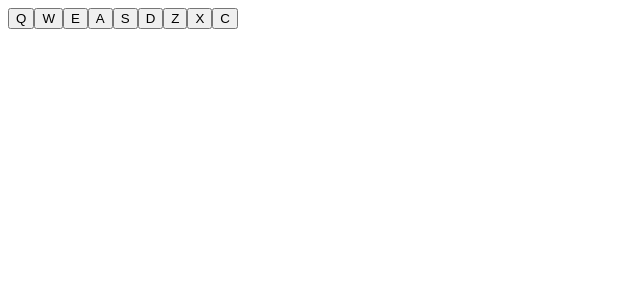
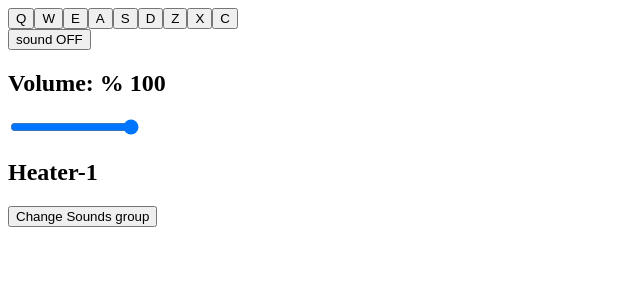
Before and after one commit to joseyzambranov/drum_machine_fcc, a React (Create React App) app: page / in a window 1280 px wide. Shown: the top 300 px of the page, without its empty margins (0-640 px from the left). Built offline with nearby package versions, Linux system fonts and the light colour scheme.

Commit message:
finish logic of the app

```diff
--- a/src/App.js
+++ b/src/App.js
@@ -1,4 +1,5 @@
 import './App.css';
+import React, {useState,useEffect} from "react";
 
 const bankOne=[
   {
@@ -113,27 +114,117 @@ const bankTwo=[
     url: 'https://s3.amazonaws.com/freecodecamp/drums/Brk_Snr.mp3'
   }
 ]
+const nameSound = {
+  heater:"Heater-1",
+  chord:"Chord-1"
+}
+
+const controlSound ={
+  heater:bankOne,
+  chord:bankTwo
+}
 
 
-const Keyboard = ({play}) => {
-  return bankOne.map(({keyTrigger,url})=>{
-    return <button  onClick={()=>play(keyTrigger)}><audio id={keyTrigger} src={url} />{keyTrigger}</button>
-  })
+
+const KeyboardKeyTrigger =({play , sound : {id,keyTrigger,url,keyCode}})=>{
+
+  const handleKeydown =(event)=>{
+
+    if(event.keyCode===keyCode){
+      play(keyTrigger,id)
+
+    }
+  }
+
+  useEffect(()=>{
+    document.addEventListener("keydown", handleKeydown)
+  },[])
+return( <button id={keyCode} className='drum-pad' onClick={()=>play(keyTrigger,id)}>
+<audio className='clip' id={keyTrigger} src={url} />{keyTrigger}
+</button>)
+
+}
+
+const Keyboard = ({play,sounds,mute}) => (
+  <div  >
+    {mute ? sounds.map((sound)=> <KeyboardKeyTrigger play={play} sound={sound} />)
+          :sounds.map((sound)=> <KeyboardKeyTrigger play={play} sound={{...sound,url:"#"}} />)}
+  </div>
+)
+
+const ControlChangeSound =({name,changeSound,volume,handleChangeVolumen,offVolume,mute})=>{
+  return <div>
+    <button onClick={offVolume}>sound {mute ? "OFF" : "ON"}</button>
+    <h2>Volume: % {Math.round(volume *100)}</h2>
+    <input
+    max="1"
+    min="0"
+    step="0.01"
+    type="range"
+    value={volume}
+    onChange={handleChangeVolumen}
+    />
+    <h2 id='display' >{name}</h2>
+    <button onClick={changeSound}>Change Sounds group</button>
+  </div>
 }
 
 function App() {
+  const [mute,setMute]=useState(true)
+  const [volume,setVolume]=useState(1)
+  const [nameS,setNames]=useState("")
+  const [soundName,setSoundName]= useState("heater")
+  const[sounds,setSound]=useState(controlSound.heater)
 
-  const play = (key)=>{
+  const handleChangeVolumen=(event)=>{
+    setVolume(event.target.value)
+  }
+  const offVolume=()=>{
+    if(!mute){
+      setMute(true)
+    }else{
+      setMute(false)
+    }
+  }
+
+  const play = (key,id)=>{
+    setNames(id)
     const audio = document.getElementById(key)
     audio.currentTime = 0;
     audio.play()
   }
 
+  const changeSound =()=>{
+    setNames("")
+    if(soundName==="heater"){
+      setSoundName("chord")
+      setSound(controlSound.chord)
+    }else{
+      setSoundName("heater")
+      setSound(controlSound.heater)
+    }
+  }
+  const setChangeVolume=()=>{
+    const volumen = sounds.map(sound=>document.getElementById(sound.keyTrigger))
+    volumen.forEach(e=>{
+      if(e){
+       e.volume = volume
+      }
+    })
+  }
+
   return(
-    <div>
+    <div id="drum-machine">
 
-   <Keyboard play={play}/>
-
+   <Keyboard play={play} mute={mute} sounds={sounds}/>
+   {setChangeVolume()}
+   <ControlChangeSound
+   offVolume={offVolume}
+   mute={mute}
+   volume={volume}
+   handleChangeVolumen={handleChangeVolumen}
+   name={nameS || nameSound[soundName]}
+   changeSound={changeSound}/>
 
     </div>
   )
```
